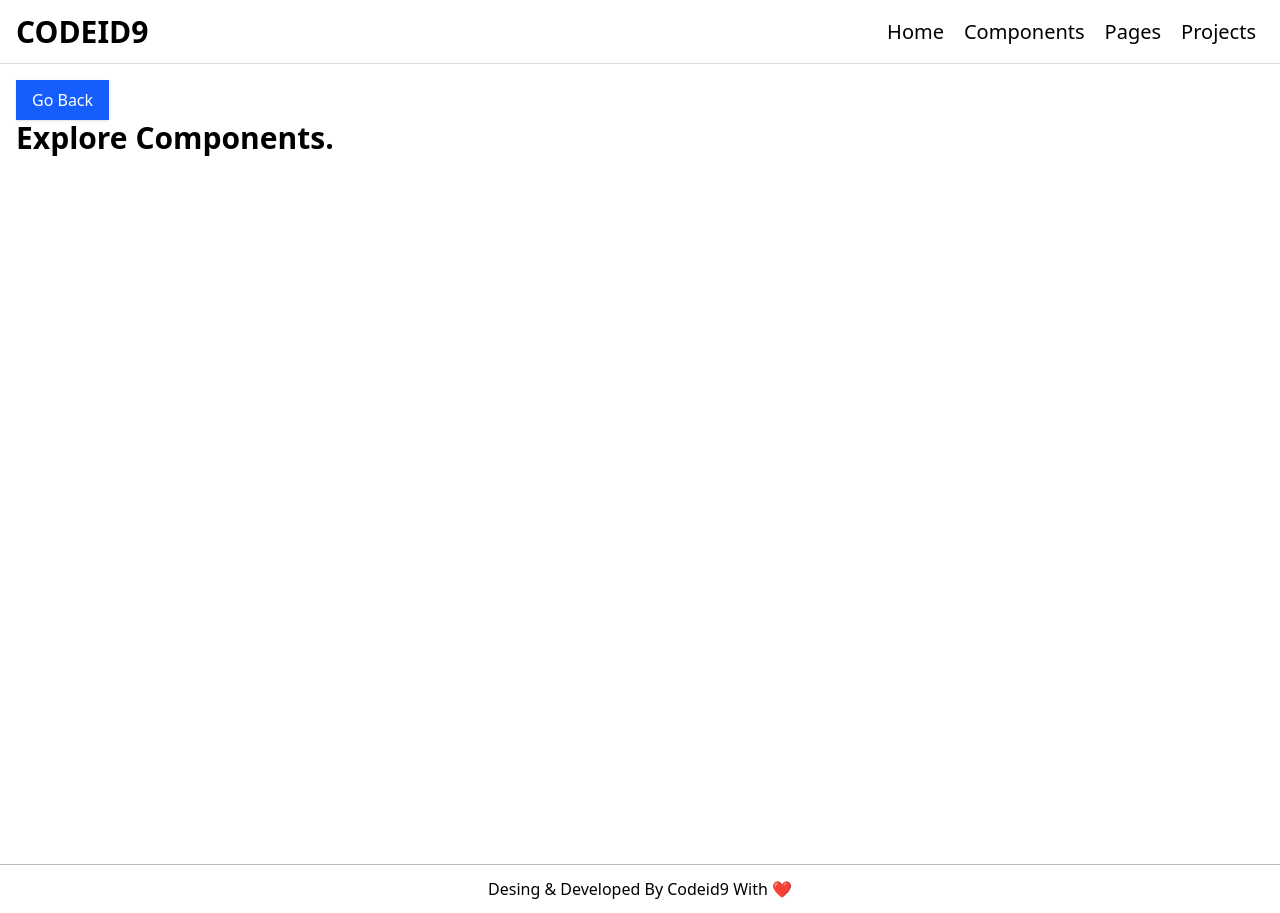
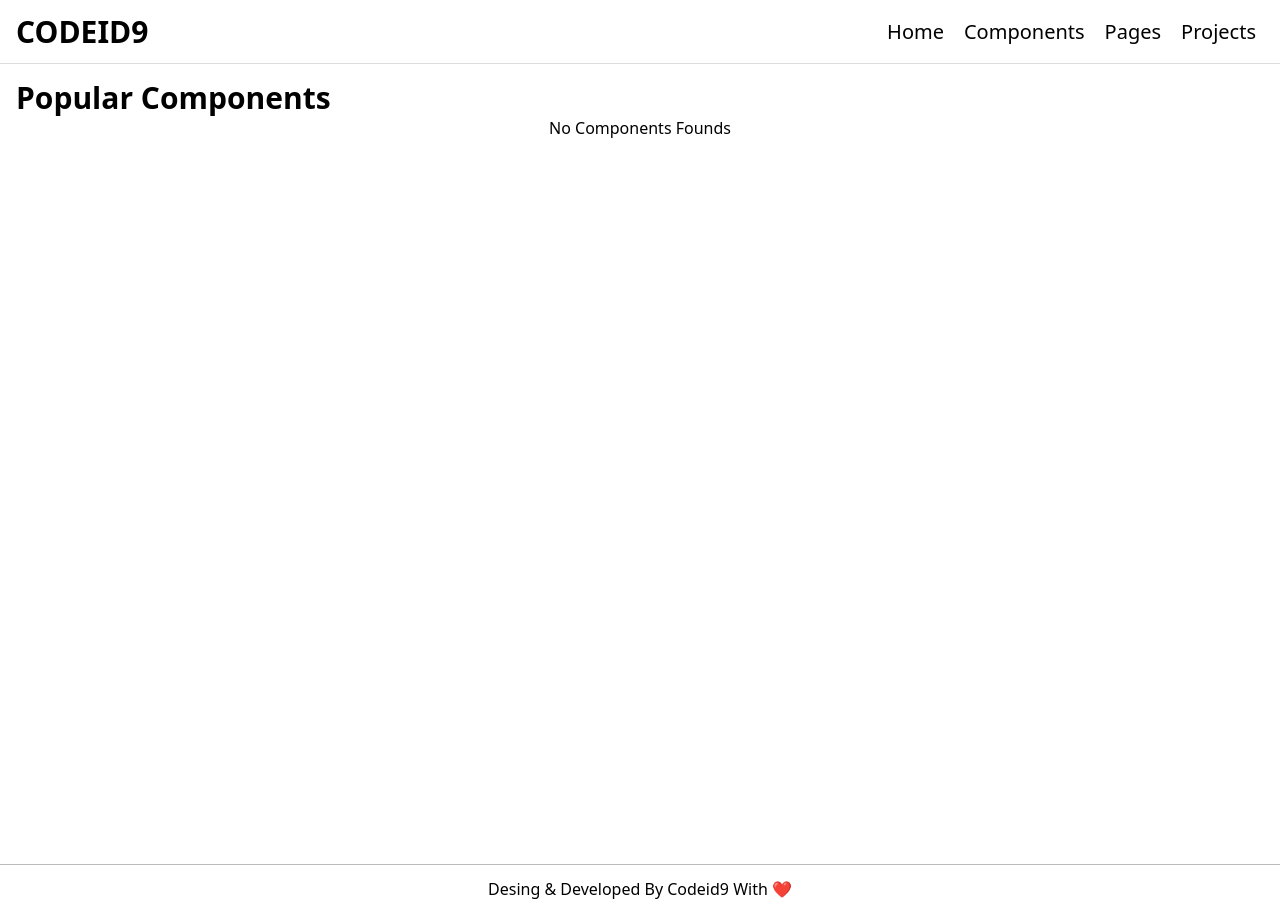
Before and after one commit to codeid9/Portfolio, a React (Vite) app: page /components in a window 1280 px wide. Built offline with nearby package versions, Linux system fonts and the light colour scheme.

Commit message:
some pages added

```diff
--- a/src/App.jsx
+++ b/src/App.jsx
@@ -3,6 +3,9 @@ import Home from './pages/Home.jsx';
 import ComponentsPage from './pages/ComponentsPage.jsx';
 import DefaultNavbar from './components/default/DefaultNavbar.jsx';
 import DefaultFooter from './components/default/DefaultFooter.jsx';
+import Components from './pages/Components.jsx';
+import Pages from './pages/Pages.jsx';
+import Projects from './pages/Projects.jsx';
 function App() {
   return (
     <>
@@ -10,7 +13,10 @@ function App() {
         <DefaultNavbar/>
         <Routes>
           <Route element={<Home/>} path='/'/>
-          <Route element={<ComponentsPage/>} path='/:component'/>
+          <Route element={<Pages/>} path='/pages'/>
+          <Route element={<Projects/>} path='/projects'/>
+          <Route element={<Components/>} path='/components'/>
+          <Route element={<ComponentsPage/>} path='/components/:component'/>
           <Route element={<h1>404 Page Not Found</h1>} path='*'/>
         </Routes>
         <DefaultFooter/>
--- a/src/components/default/DefaultCards.jsx
+++ b/src/components/default/DefaultCards.jsx
@@ -6,7 +6,7 @@ function DefaultCards({ text, description, path }) {
             <h1 className="font-bold uppercase">{text}</h1>
             <p>{description}</p>
             <button className="bg-blue-600 w-full outline-none rounded text-white cursor-pointer active:scale-95 transition-all">
-                <Link to={`/${path}`} className=" w-full block h-full py-1">View All</Link>
+                <Link to={`/components/${path}`} className=" w-full block h-full py-1">View All</Link>
             </button>
         </div>
     );
--- a/src/components/default/DefaultNavbar.jsx
+++ b/src/components/default/DefaultNavbar.jsx
@@ -9,15 +9,15 @@ const nav = [
     },
     {
         text: "Components",
-        path: "/",
+        path: "/components",
     },
     {
         text: "Pages",
-        path: "/",
+        path: "/pages",
     },
     {
         text: "Projects",
-        path: "/",
+        path: "/projects",
     },
 ];
 
--- /dev/null
+++ b/src/pages/Components.jsx
@@ -0,0 +1,12 @@
+import React from 'react'
+
+function Components() {
+  return (
+    <div className='min-h-screen p-4'>
+        <h1 className='text-3xl font-bold'>Popular Components</h1>
+        <p className='text-center'>No Components Founds</p>
+    </div>
+  )
+}
+
+export default Components
--- a/src/pages/ComponentsPage.jsx
+++ b/src/pages/ComponentsPage.jsx
@@ -1,4 +1,3 @@
-import React from 'react'
 import { Link, useParams } from 'react-router-dom'
 
 function ComponentsPage() {
--- /dev/null
+++ b/src/pages/Pages.jsx
@@ -0,0 +1,12 @@
+import React from 'react'
+
+function Pages() {
+  return (
+    <div className='min-h-screen p-4'>
+        <h1 className='text-3xl font-bold'>Popular Pages</h1>
+        <p className='text-center'>No Pages Founds</p>
+    </div>
+  )
+}
+
+export default Pages
--- /dev/null
+++ b/src/pages/Projects.jsx
@@ -0,0 +1,12 @@
+import React from 'react'
+
+function Projects() {
+  return (
+    <div className='min-h-screen p-4'>
+        <h1 className='text-3xl font-bold'>Popular Projects</h1>
+        <p className='text-center'>No Projects Founds</p>
+    </div>
+  )
+}
+
+export default Projects
```
Also changed, not shown: 1 other file (tests, documents, lock files or other folders).
